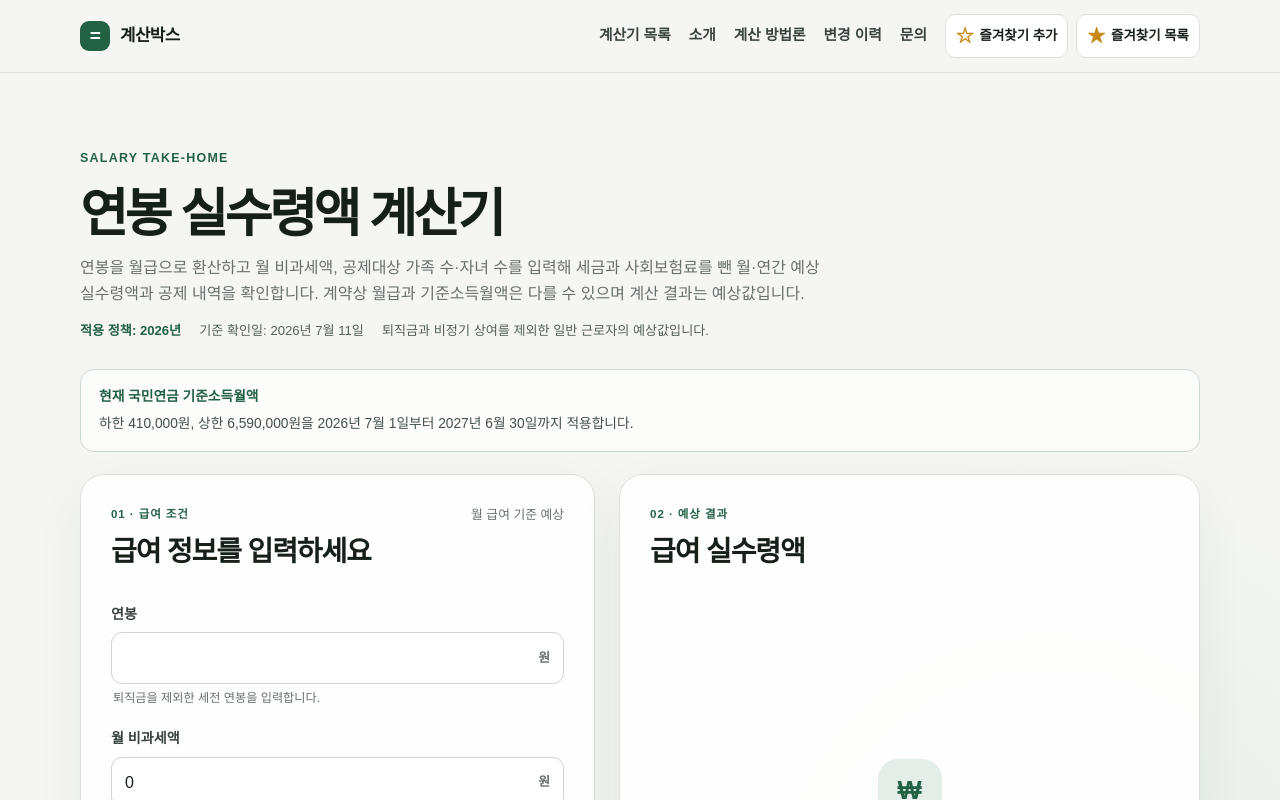
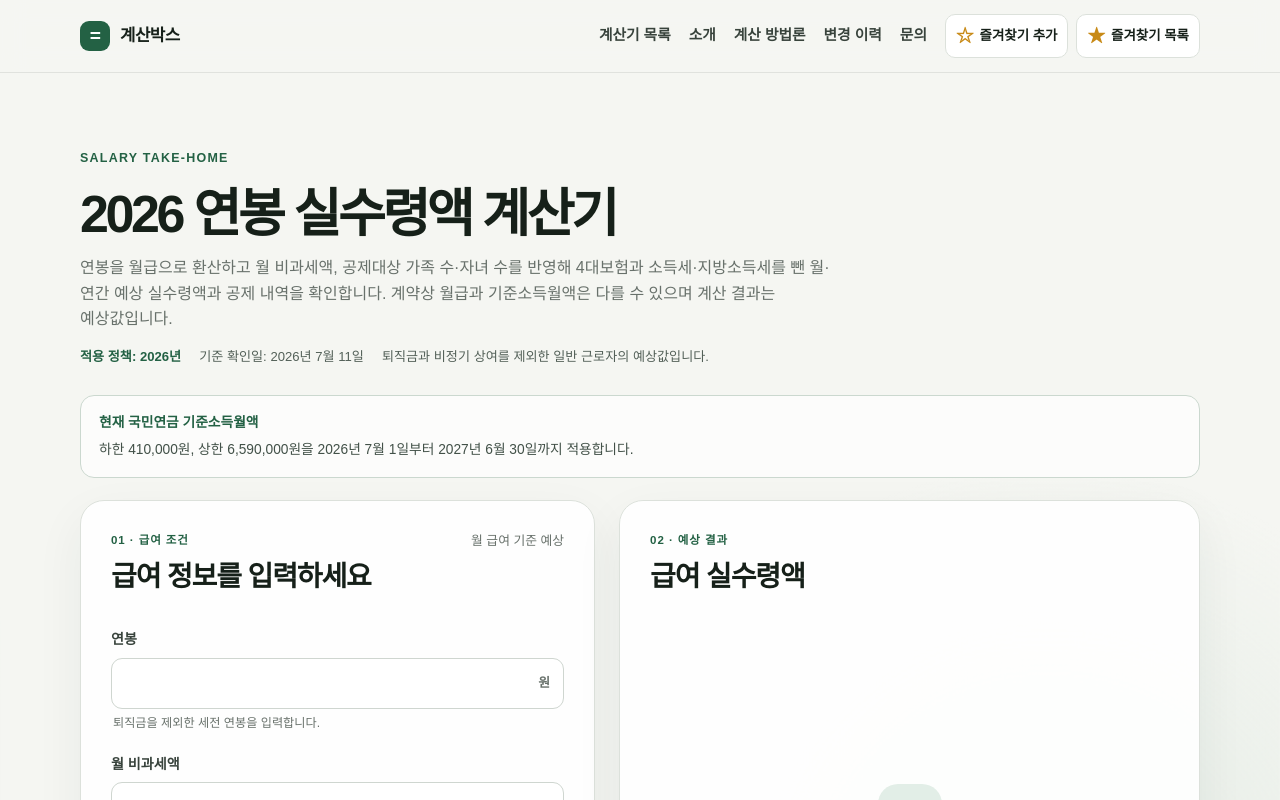
Before and after one commit to JulGi-Park/integrated-calculator, a Next.js app: page /calculators/salary in a window 1280 px wide. Shown: the top 800 px of the page. Built offline with nearby package versions, Linux system fonts and the light colour scheme.

Commit message:
seo: improve salary calculator search CTR

```diff
--- a/app/calculators/salary/page.tsx
+++ b/app/calculators/salary/page.tsx
@@ -14,9 +14,9 @@ import { PUBLIC_CALCULATOR_SEO } from "@/lib/seo/publicCalculatorSeo";
 
 const seo = PUBLIC_CALCULATOR_SEO.salary;
 const { title, description } = seo;
-const ogTitle = "연봉 실수령액 계산기 | 월급·비과세액·공제 후 금액";
+const ogTitle = "2026 연봉 실수령액 계산기 | 월급·4대보험·세금 공제 후 예상액";
 const ogDescription =
-  "연봉을 월급으로 환산하고 월 비과세액, 가족·자녀 수를 입력해 세금과 사회보험료 공제 후 예상 월·연 실수령액을 확인하세요.";
+  "연봉을 입력하면 월급으로 환산하고 월 비과세액·가족·자녀 수를 반영해 4대보험과 소득세·지방소득세 공제 후 예상 월·연 실수령액을 확인하세요.";
 const ogUrl = `https://gyesanbox.kr${seo.path}`;
 const ogImage = seo.image;
 
@@ -71,11 +71,11 @@ export default function SalaryTakeHomePage() {
       <CompactCalculatorHero
         className="seller-margin-heading"
         eyebrow="Salary take-home"
-        title="연봉 실수령액 계산기"
+        title="2026 연봉 실수령액 계산기"
         description={
           <>
-          연봉을 월급으로 환산하고 월 비과세액, 공제대상 가족 수·자녀 수를 입력해
-          세금과 사회보험료를 뺀 월·연간 예상 실수령액과 공제 내역을 확인합니다.
+          연봉을 월급으로 환산하고 월 비과세액, 공제대상 가족 수·자녀 수를 반영해
+          4대보험과 소득세·지방소득세를 뺀 월·연간 예상 실수령액과 공제 내역을 확인합니다.
           계약상 월급과 기준소득월액은 다를 수 있으며 계산 결과는 예상값입니다.
           </>
         }
--- a/lib/seo/publicCalculatorSeo.ts
+++ b/lib/seo/publicCalculatorSeo.ts
@@ -17,9 +17,9 @@ export const PUBLIC_CALCULATOR_SEO = {
   salary: {
     slug: "salary",
     path: "/calculators/salary/",
-    title: "2026 연봉 실수령액 계산기 | 월급·비과세액·공제 후 금액",
+    title: "2026 연봉 실수령액 계산기 | 월급·4대보험·세금 공제 후 예상액",
     description:
-      "연봉을 월급으로 환산하고 월 비과세액과 가족·자녀 수를 입력해 소득세와 사회보험료를 뺀 예상 월·연 실수령액과 공제 내역을 확인하세요.",
+      "연봉을 입력하면 월급으로 환산하고 월 비과세액·가족·자녀 수를 반영해 4대보험과 소득세·지방소득세 공제 후 예상 월·연 실수령액을 확인하세요.",
     image: "https://gyesanbox.kr/og/salary.png",
     imagePath: "/og/salary.png",
     imageAlt: "연봉 실수령액 계산기 — 월급과 공제 후 금액 확인",
```
Also changed, not shown: 1 other file (tests, documents, lock files or other folders).
